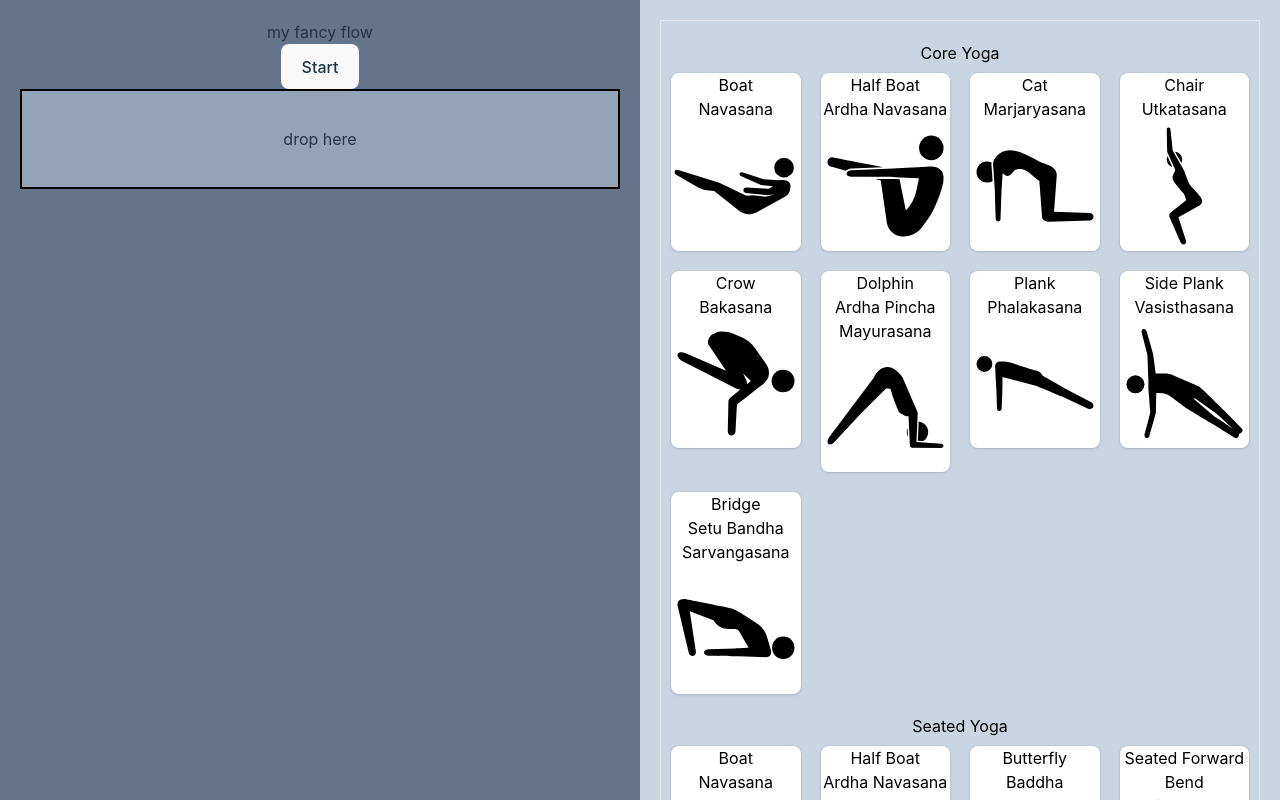
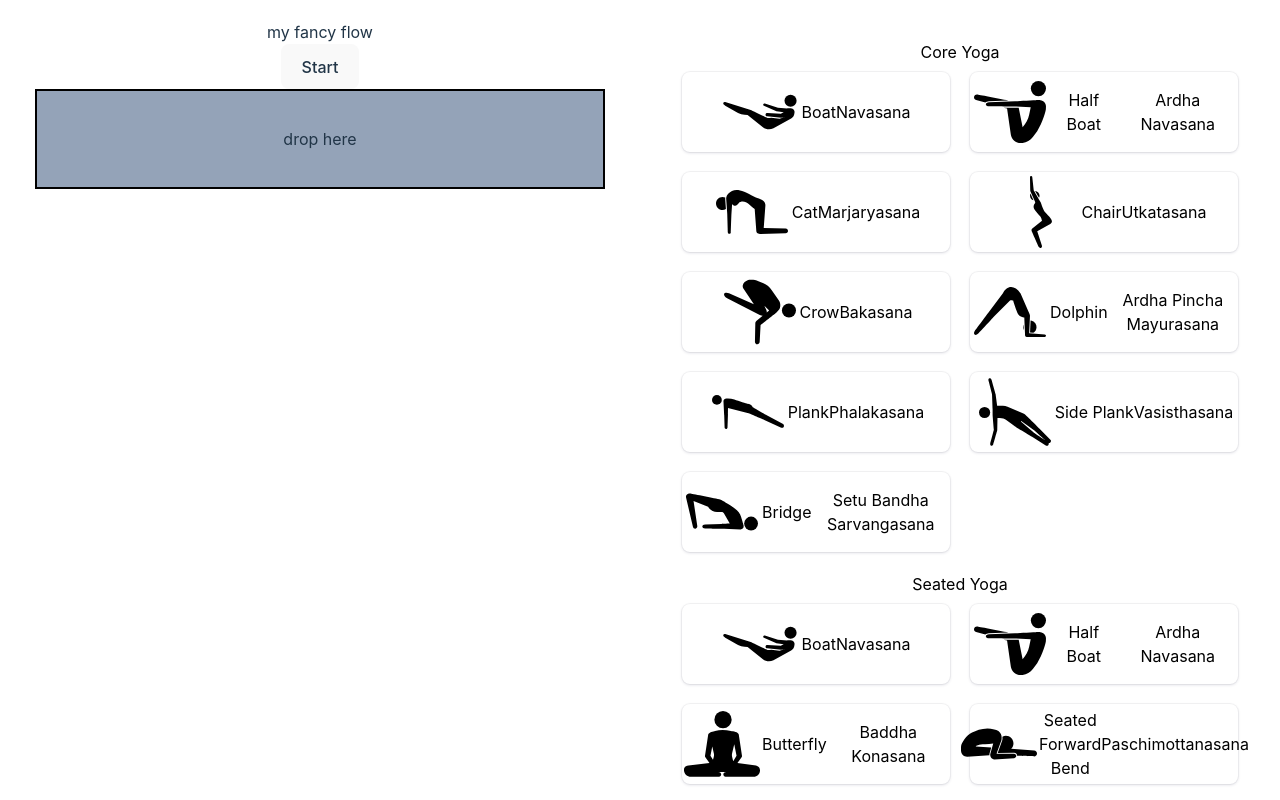
Before and after one commit to sevleo/YoGato-frontend, a React (Vite) app: page /builder in a window 1280 px wide. Built offline with nearby package versions, Linux system fonts and the light colour scheme.

Commit message:
Update styles

```diff
--- a/src/components/buildingBlocks/Aspect/AspectDisplay.tsx
+++ b/src/components/buildingBlocks/Aspect/AspectDisplay.tsx
@@ -42,11 +42,11 @@ const Aspect = forwardRef<HTMLDivElement, Props>(
         }}
         {...props}
         key={aspect.english_name}
-        className="flex aspect-square flex-col items-center justify-center rounded-md bg-white"
+        className=" flex h-20 flex-row items-center justify-center rounded-md bg-white"
       >
+        <img className="h-full" src={svg} alt="" />
         <p>{aspect.english_name}</p>
         <p>{aspect.sanskrit_name_adapted}</p>
-        <img src={svg} alt="" />
       </div>
     );
   }
--- a/src/components/pages/Builder.tsx
+++ b/src/components/pages/Builder.tsx
@@ -129,13 +129,13 @@ function Builder() {
         // onDragCancel={handleDragCancel}
       >
         <div className="builder ml-auto mr-auto flex h-full w-full max-w-screen-2xl ">
-          <div className="canvas w-1/2 overflow-auto bg-slate-500">
+          <div className="scrollbar-gutter canvas w-1/2 overflow-auto ">
             <Flow flow={flow} setFlow={setFlow} isDragging={isDragging}></Flow>
           </div>
-
-          <div className="flex w-1/2 flex-col justify-start gap-5 overflow-auto bg-slate-300">
-            <div className="h-auto gap-5 p-5">
-              <div className="border">
+          {/* <div className="h-3/4 w-[1px] self-center bg-black"></div> */}
+          <div className="flex w-1/2 flex-row justify-start gap-5 overflow-auto ">
+            <div className="h-auto w-full gap-5 p-5">
+              <div className="">
                 {aspectGroups.map((aspectGroup) => (
                   <AspectGroup
                     key={aspectGroup.category_name}
--- a/src/index.css
+++ b/src/index.css
@@ -9,7 +9,7 @@
 
   color-scheme: light dark;
   color: rgba(255, 255, 255, 0.87);
-  background-color: #242424;
+  background-color: white;
 
   font-synthesis: none;
   text-rendering: optimizeLegibility;
@@ -58,6 +58,10 @@ button:focus-visible {
   outline: 4px auto -webkit-focus-ring-color;
 }
 
+.scrollbar-gutter {
+  scrollbar-gutter: stable both-edges;
+}
+
 @media (prefers-color-scheme: light) {
   :root {
     color: #213547;
--- a/src/output.css
+++ b/src/output.css
@@ -544,24 +544,12 @@ video {
   --tw-backdrop-sepia:  ;
 }
 
-.fixed {
-  position: fixed;
-}
-
 .absolute {
   position: absolute;
 }
 
 .relative {
   position: relative;
-}
-
-.right-0 {
-  right: 0px;
-}
-
-.top-0 {
-  top: 0px;
 }
 
 .right-\[10px\] {
@@ -576,16 +564,24 @@ video {
   z-index: 50;
 }
 
-.m-auto {
-  margin: auto;
-}
-
 .mb-2 {
   margin-bottom: 0.5rem;
 }
 
+.mb-auto {
+  margin-bottom: auto;
+}
+
+.ml-1 {
+  margin-left: 0.25rem;
+}
+
 .ml-auto {
   margin-left: auto;
+}
+
+.mr-1 {
+  margin-right: 0.25rem;
 }
 
 .mr-auto {
@@ -594,18 +590,6 @@ video {
 
 .mt-5 {
   margin-top: 1.25rem;
-}
-
-.ml-1 {
-  margin-left: 0.25rem;
-}
-
-.mr-1 {
-  margin-right: 0.25rem;
-}
-
-.mb-auto {
-  margin-bottom: auto;
 }
 
 .mt-auto {
@@ -620,12 +604,12 @@ video {
   display: grid;
 }
 
-.aspect-square {
-  aspect-ratio: 1 / 1;
+.h-20 {
+  height: 5rem;
 }
 
-.h-24 {
-  height: 6rem;
+.h-3\/4 {
+  height: 75%;
 }
 
 .h-auto {
@@ -634,10 +618,6 @@ video {
 
 .h-full {
   height: 100%;
-}
-
-.h-10 {
-  height: 2.5rem;
 }
 
 .min-h-80 {
@@ -652,52 +632,32 @@ video {
   width: 16.666667%;
 }
 
-.w-4 {
-  width: 1rem;
+.w-12 {
+  width: 3rem;
 }
 
 .w-4\/6 {
   width: 66.666667%;
 }
 
-.w-full {
-  width: 100%;
-}
-
-.w-24 {
-  width: 6rem;
-}
-
 .w-80 {
   width: 20rem;
 }
 
-.w-6 {
-  width: 1.5rem;
+.w-\[1px\] {
+  width: 1px;
 }
 
-.w-12 {
-  width: 3rem;
+.w-full {
+  width: 100%;
 }
 
 .max-w-screen-2xl {
   max-width: 1536px;
 }
 
-.flex-1 {
-  flex: 1 1 0%;
-}
-
 .transform {
   transform: translate(var(--tw-translate-x), var(--tw-translate-y)) rotate(var(--tw-rotate)) skewX(var(--tw-skew-x)) skewY(var(--tw-skew-y)) scaleX(var(--tw-scale-x)) scaleY(var(--tw-scale-y));
-}
-
-.cursor-wait {
-  cursor: wait;
-}
-
-.cursor-none {
-  cursor: none;
 }
 
 .cursor-default {
@@ -709,7 +669,7 @@ video {
 }
 
 .grid-cols-aspects {
-  grid-template-columns: repeat(auto-fill, minmax(100px, calc(25% - 1.25rem)));
+  grid-template-columns: repeat(auto-fill, minmax(100px, calc(50% - 2rem)));
 }
 
 .flex-row {
@@ -724,20 +684,12 @@ video {
   align-items: flex-start;
 }
 
-.items-end {
-  align-items: flex-end;
-}
-
 .items-center {
   align-items: center;
 }
 
 .justify-start {
   justify-content: flex-start;
-}
-
-.justify-end {
-  justify-content: flex-end;
 }
 
 .justify-center {
@@ -748,8 +700,8 @@ video {
   gap: 1.25rem;
 }
 
-.gap-1 {
-  gap: 0.25rem;
+.self-center {
+  align-self: center;
 }
 
 .overflow-auto {
@@ -764,14 +716,19 @@ video {
   border-width: 1px;
 }
 
+.bg-black {
+  --tw-bg-opacity: 1;
+  background-color: rgb(0 0 0 / var(--tw-bg-opacity));
+}
+
+.bg-green-300 {
+  --tw-bg-opacity: 1;
+  background-color: rgb(134 239 172 / var(--tw-bg-opacity));
+}
+
 .bg-slate-100 {
   --tw-bg-opacity: 1;
   background-color: rgb(241 245 249 / var(--tw-bg-opacity));
-}
-
-.bg-slate-300 {
-  --tw-bg-opacity: 1;
-  background-color: rgb(203 213 225 / var(--tw-bg-opacity));
 }
 
 .bg-slate-400 {
@@ -779,14 +736,8 @@ video {
   background-color: rgb(148 163 184 / var(--tw-bg-opacity));
 }
 
-.bg-slate-500 {
-  --tw-bg-opacity: 1;
-  background-color: rgb(100 116 139 / var(--tw-bg-opacity));
-}
-
-.bg-slate-700 {
-  --tw-bg-opacity: 1;
-  background-color: rgb(51 65 85 / var(--tw-bg-opacity));
+.bg-transparent {
+  background-color: transparent;
 }
 
 .bg-white {
@@ -794,34 +745,8 @@ video {
   background-color: rgb(255 255 255 / var(--tw-bg-opacity));
 }
 
-.bg-green-300 {
-  --tw-bg-opacity: 1;
-  background-color: rgb(134 239 172 / var(--tw-bg-opacity));
-}
-
-.bg-transparent {
-  background-color: transparent;
-}
-
-.bg-slate-200 {
-  --tw-bg-opacity: 1;
-  background-color: rgb(226 232 240 / var(--tw-bg-opacity));
-}
-
 .p-5 {
   padding: 1.25rem;
-}
-
-.p-3 {
-  padding: 0.75rem;
-}
-
-.p-1 {
-  padding: 0.25rem;
-}
-
-.text-center {
-  text-align: center;
 }
 
 .text-black {
@@ -847,7 +772,7 @@ video {
   font-weight: 400;
   color-scheme: light dark;
   color: rgba(255, 255, 255, 0.87);
-  background-color: #242424;
+  background-color: white;
   font-synthesis: none;
   text-rendering: optimizeLegibility;
   -webkit-font-smoothing: antialiased;
@@ -898,6 +823,10 @@ button:focus-visible {
   outline: 4px auto -webkit-focus-ring-color;
 }
 
+.scrollbar-gutter {
+  scrollbar-gutter: stable both-edges;
+}
+
 @media (prefers-color-scheme: light) {
   :root {
     color: #213547;
--- a/tailwind.config.js
+++ b/tailwind.config.js
@@ -4,7 +4,7 @@ export default {
   theme: {
     extend: {
       gridTemplateColumns: {
-        aspects: "repeat(auto-fill, minmax(100px, calc(25% - 1.25rem)))",
+        aspects: "repeat(auto-fill, minmax(100px, calc(50% - 2rem)))",
       },
     },
   },
```
